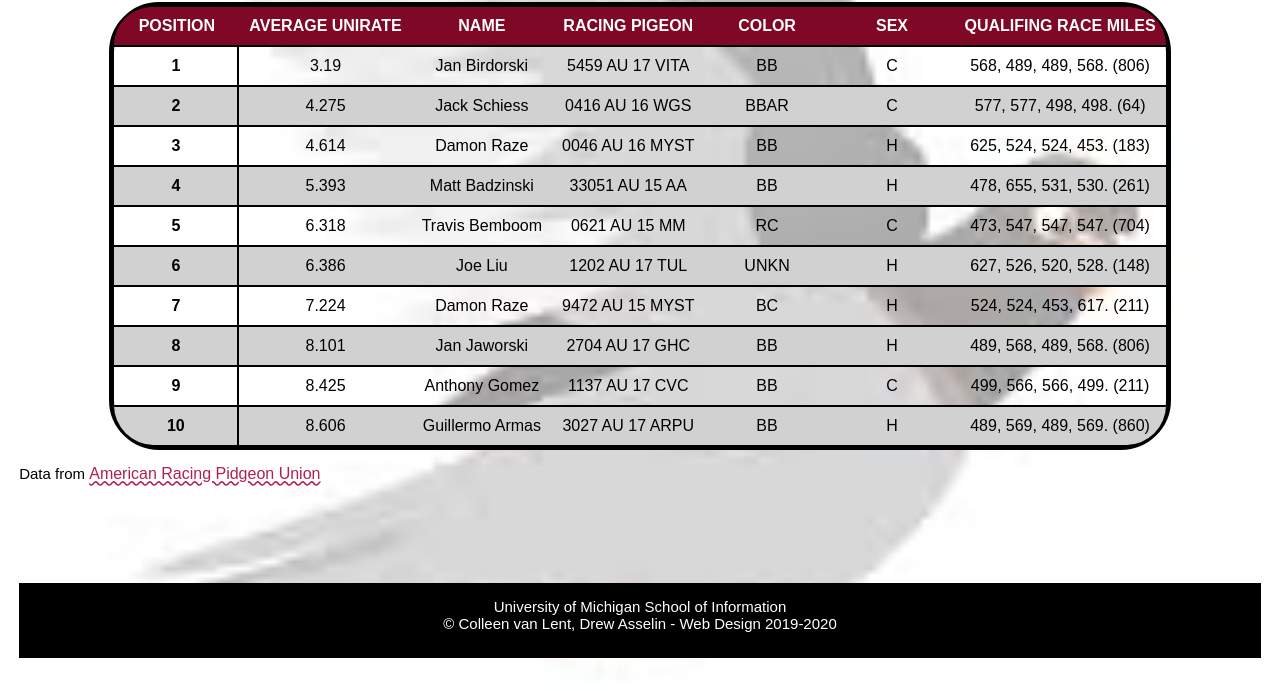
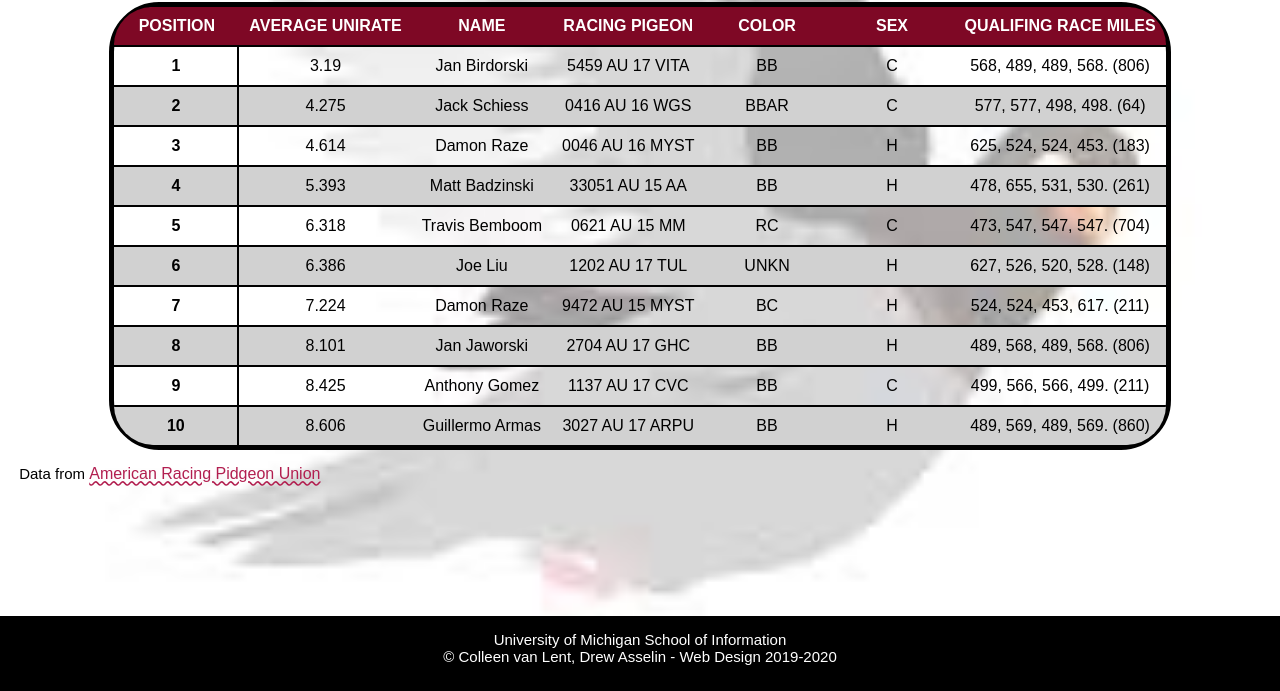
Before and after one commit to nicsavit/homework4-2021, a plain HTML site: page index.html in a window 1280 px wide. Shown: the part 109-800 px from the top of the page. Drawn offline with Linux system fonts and the light colour scheme; a web font is replaced by a local one.

Commit message:
Add files via upload

```diff
--- a/css/style.css
+++ b/css/style.css
@@ -128,11 +128,16 @@ th {
 }
 
 footer{
-  min-height: 75px;
   width:100%;
-  position: sticky;
+  color: #FFFFFF;
   background:#000000;
   text-align:center;
-  color: #FFFFFF;
+  min-height: 75px;
+  position: fixed;
+  bottom: 0;
+  left: 0;
+
+
+
 
 }
```
